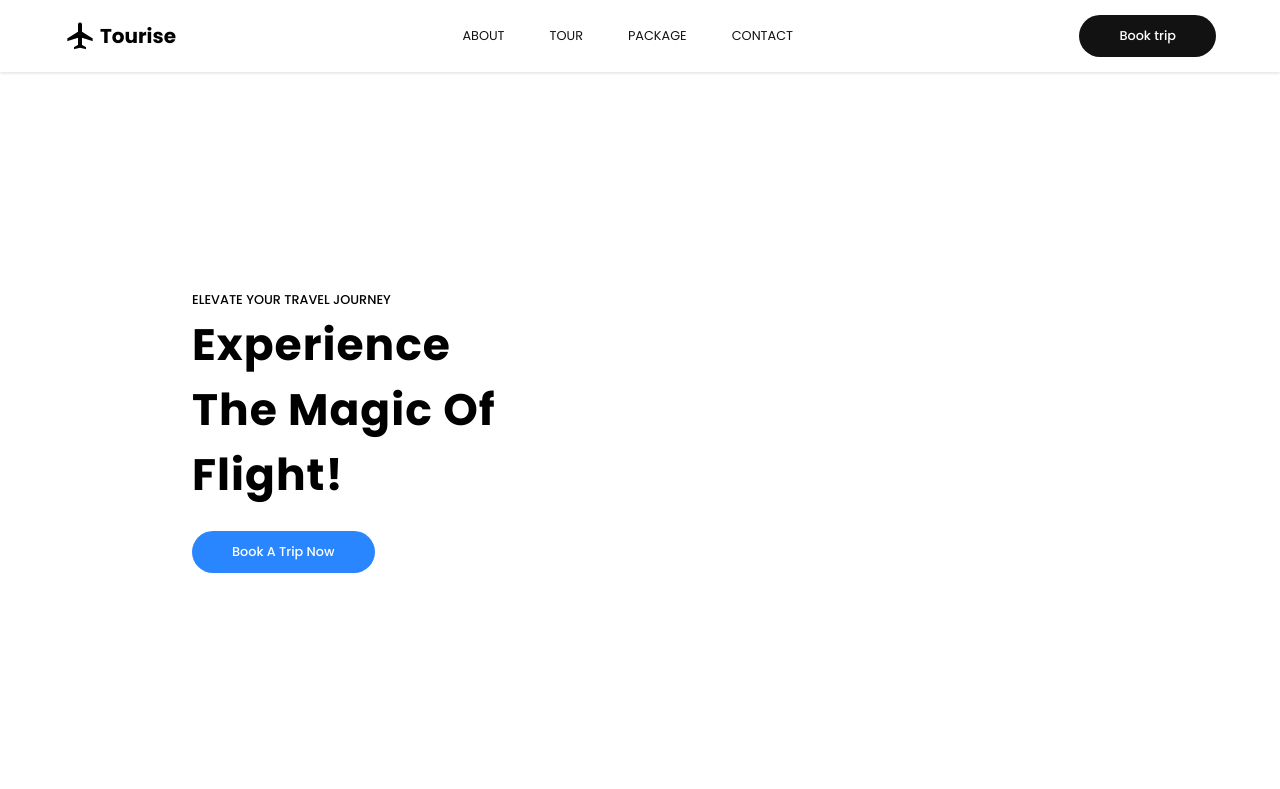
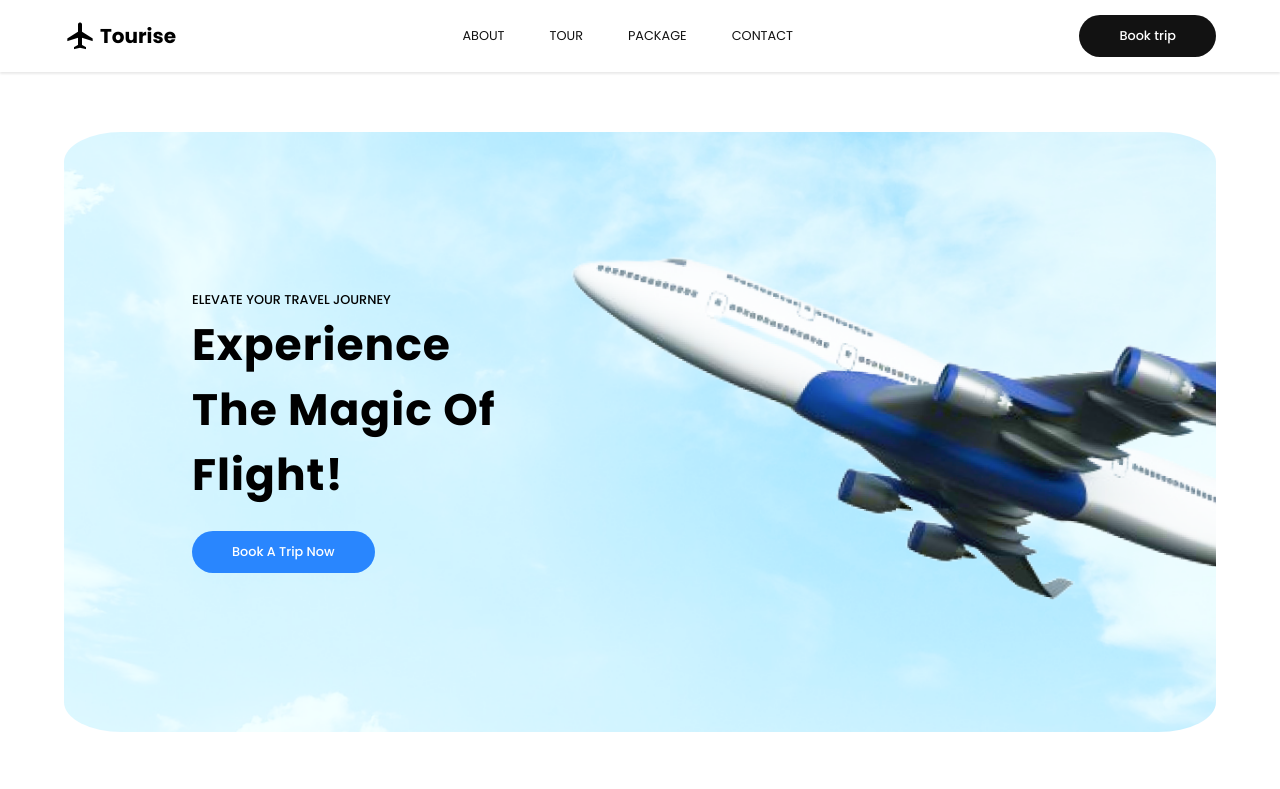
Before and after one commit to fauzul91/Travel-Agency, a plain HTML site: page index.html in a window 1280 px wide. Shown: the top 789 px of the page. Drawn offline with nearby package versions, Linux system fonts and the light colour scheme.

Commit message:
feat(hero-section): fix background url

```diff
--- a/dist/css/style.css
+++ b/dist/css/style.css
@@ -115,7 +115,7 @@
     display: flex;
     align-items: center;
     padding: 2rem 0;
-    background: url("../dist/assets/images/Hero.png") no-repeat center center/cover;
+    background: url("../assets/images/Hero.png") no-repeat center center/cover;
     border-radius: 5%;
 }
 
```
